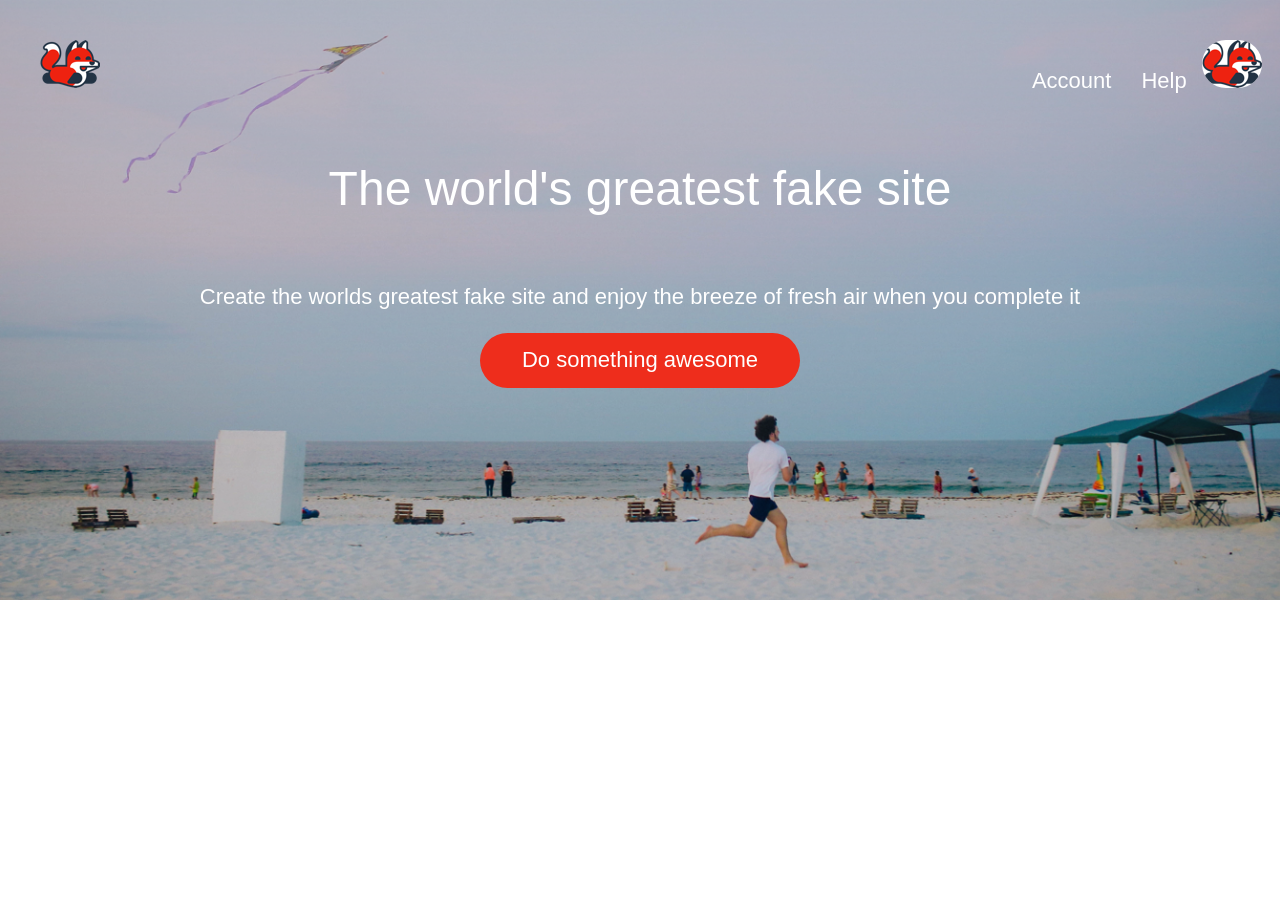
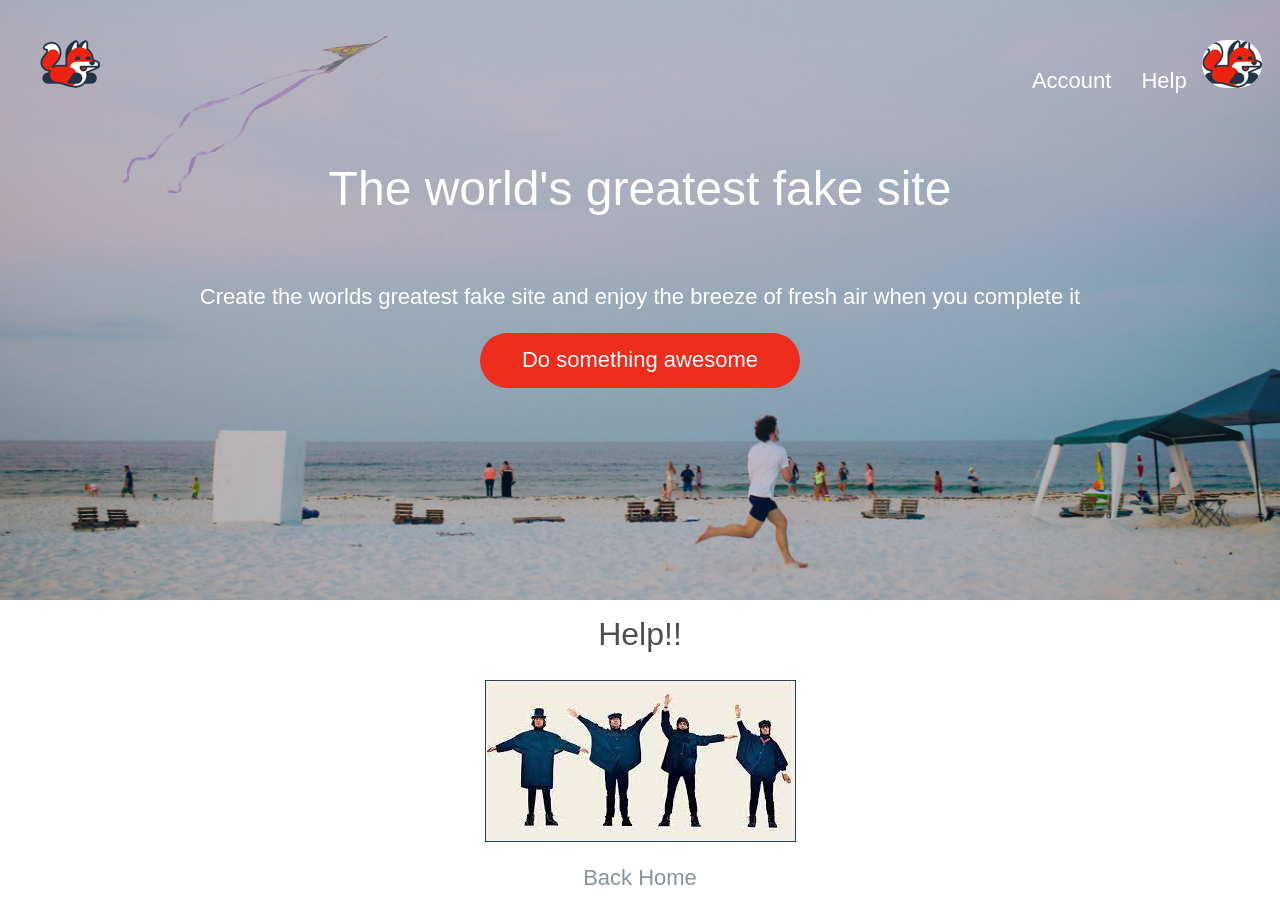
Before and after one commit to nkulway/fake-site, a Next.js app: page /help in a window 1280 px wide. Before the commit this address had no page. Shown: the top 922 px of the page. Built offline with nearby package versions, Linux system fonts and the light colour scheme.

Commit message:
Create dummy help page for fun

```diff
--- /dev/null
+++ b/pages/help.js
@@ -0,0 +1,18 @@
+import Image from "next/image";
+import helpStyles from "../styles/Help.module.css";
+import helpImg from "../public/help.jpeg";
+import Link from "next/link";
+
+const help = () => {
+  return (
+    <div className={helpStyles.help}>
+      <h1 className={helpStyles.helpTitle}>Help!!</h1>
+      <Image src={helpImg} alt='Help!' />
+      <Link href={"/"}>
+        <p className={helpStyles.navLink}>Back Home</p>
+      </Link>
+    </div>
+  );
+};
+
+export default help;
```
